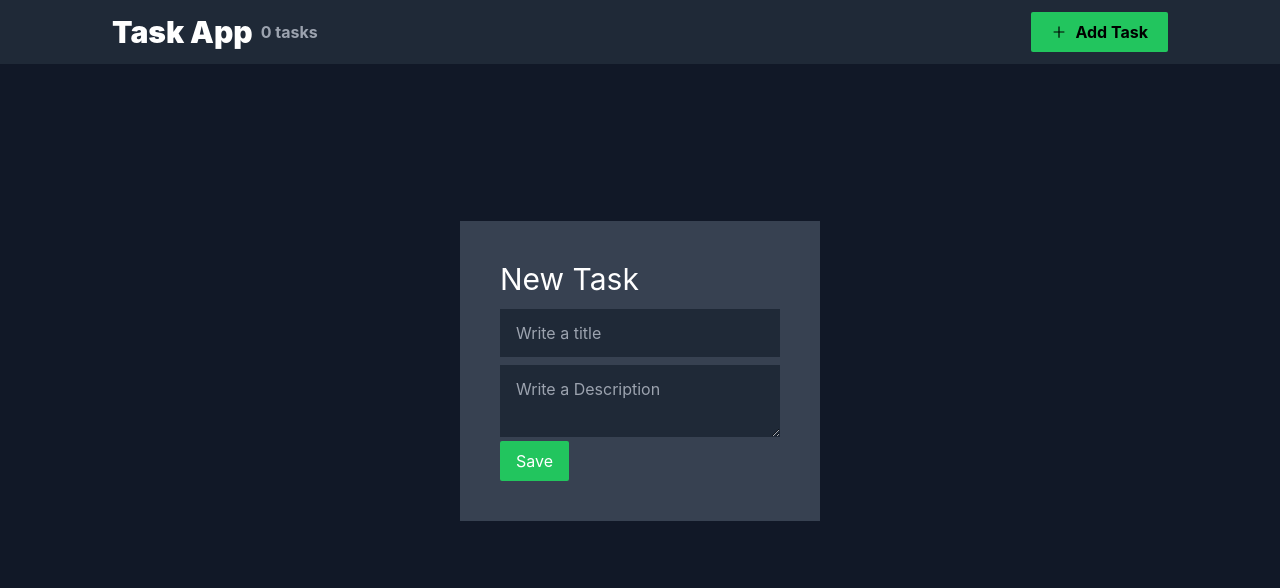
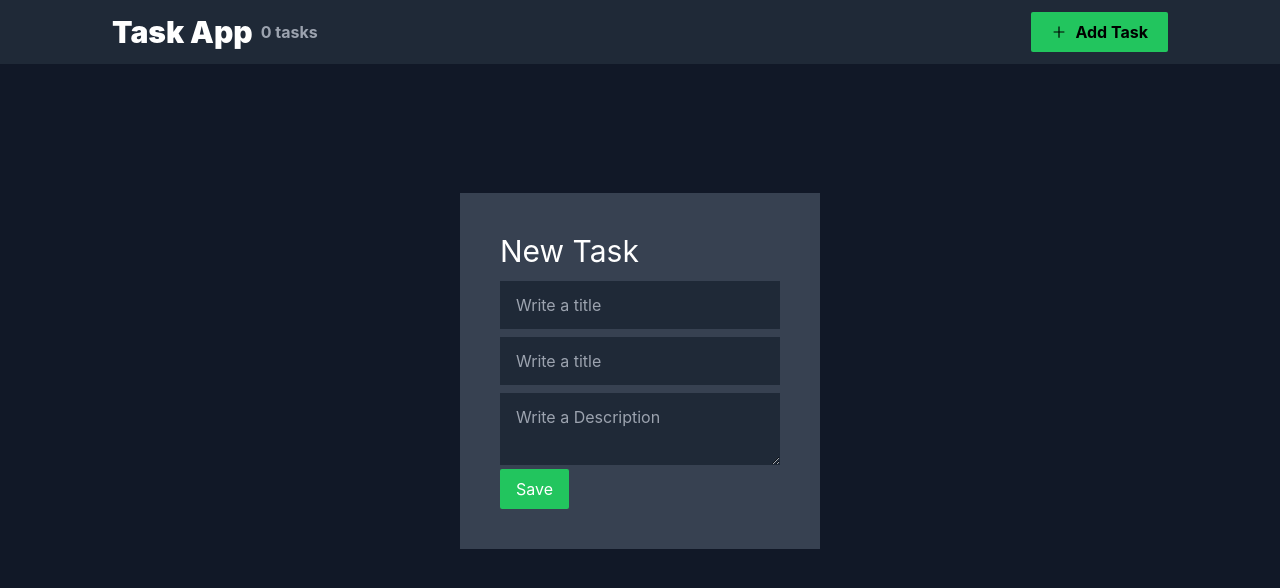
Before and after one commit to JSSatorres/TodoApp-NextJS, a Next.js app: page /new in a window 1280 px wide. Shown: the top 588 px of the page. Built offline with nearby package versions, Linux system fonts and the light colour scheme.

Commit message:
feat (new) add 2nd input

```diff
--- a/src/app/new/page.js
+++ b/src/app/new/page.js
@@ -50,6 +50,14 @@ const TaskFormPage = ({ params }) => {
           name="title"
           {...register("title", { required: true })}
         />
+                <input
+          type="text"
+          className="bg-gray-800 focus:text-gray-100 focus:outline-none w-full py-3 px-4 mb-2 block"
+          placeholder="Write a title"
+          autoFocus
+          name="title"
+          {...register("title", { required: true })}
+        />
         {errors.title && (
           <span className="block text-red-400 mb-2">
             This field is required
```
